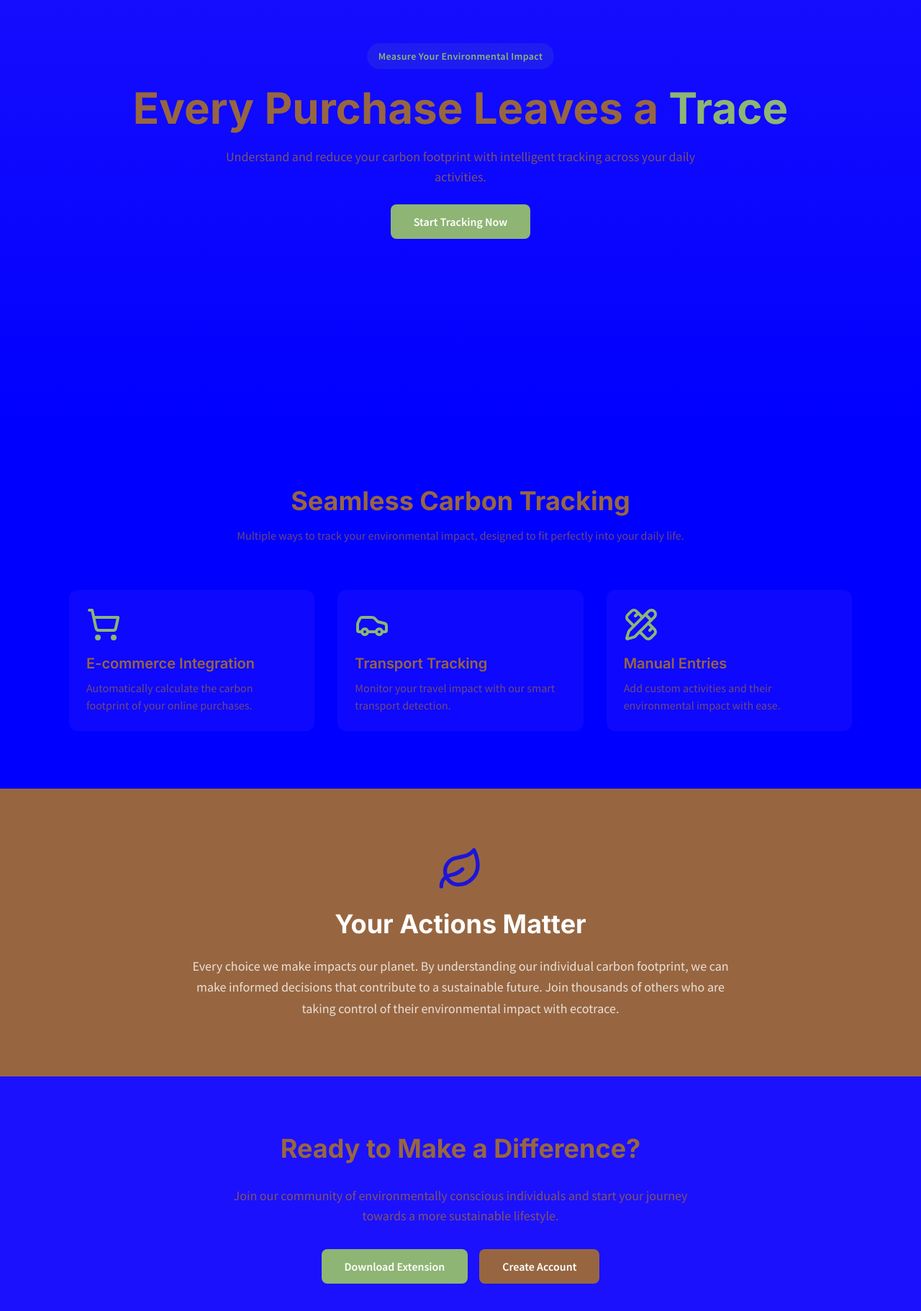
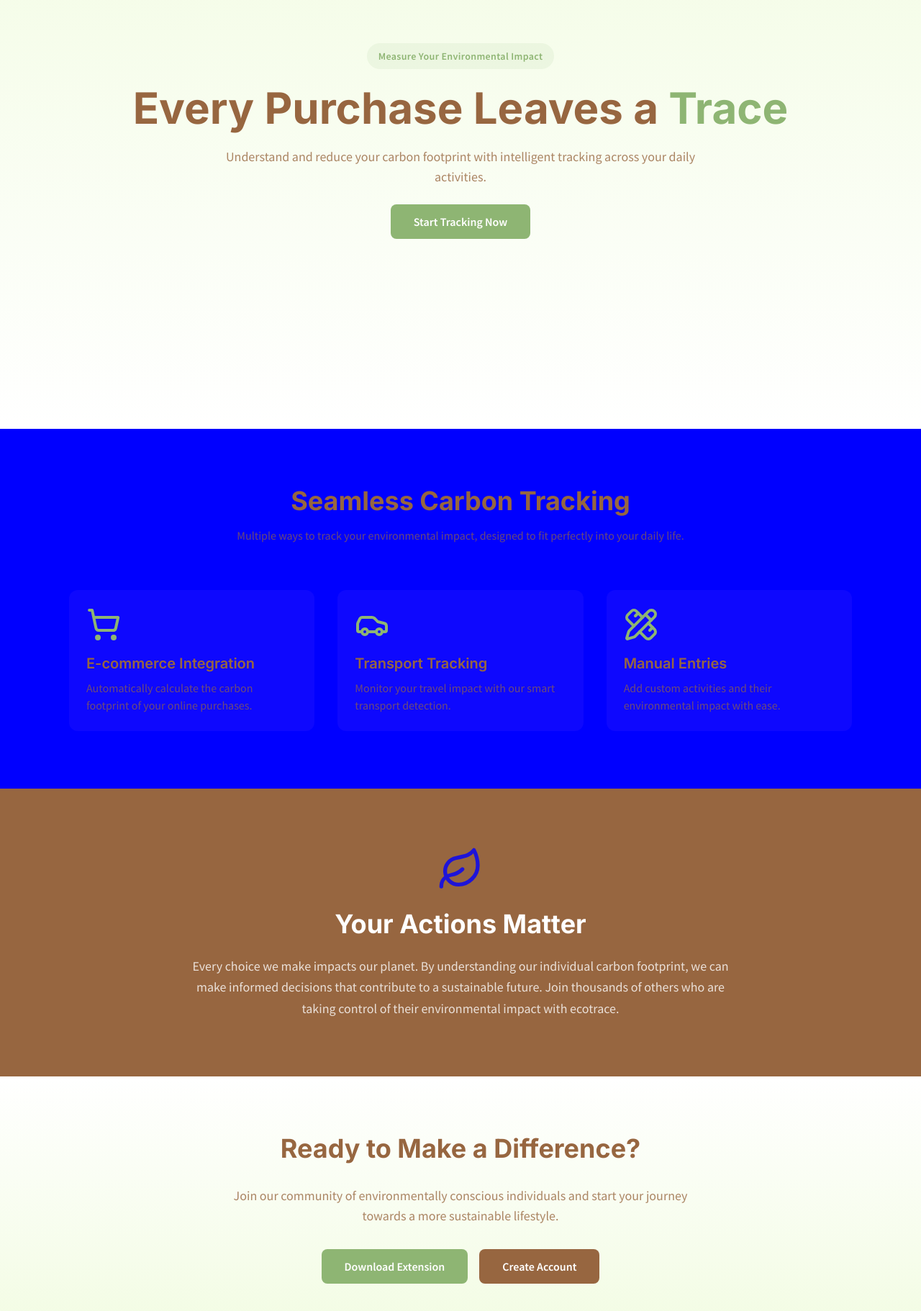
Before and after one commit to sakshamg567/ecofootprint-journey, a React (Vite) app: page / in a window 1280 px wide. Shown: the part 204-2026 px from the top of the page at 72% size. Built offline with nearby package versions, Linux system fonts and the light colour scheme.

Commit message:
Update background gradient
Adjusts the background to a white and greenish gradient.

```diff
--- a/src/pages/Index.tsx
+++ b/src/pages/Index.tsx
@@ -1,4 +1,3 @@
-
 import { Leaf, ShoppingCart, Car, PencilRuler } from "lucide-react";
 import { motion } from "framer-motion";
 
@@ -6,7 +5,7 @@ const Index = () => {
   return (
     <div className="min-h-screen">
       {/* Hero Section */}
-      <section className="relative h-screen flex items-center justify-center bg-gradient-to-b from-accent/20 to-background px-4">
+      <section className="relative h-screen flex items-center justify-center bg-gradient-to-b from-[#F2FCE2] to-white px-4">
         <div className="container max-w-6xl mx-auto text-center">
           <motion.div
             initial={{ opacity: 0, y: 20 }}
@@ -102,7 +101,7 @@ const Index = () => {
       </section>
 
       {/* CTA Section */}
-      <section className="py-20 px-4 bg-accent/20">
+      <section className="py-20 px-4 bg-gradient-to-t from-[#F2FCE2] to-white">
         <div className="container max-w-6xl mx-auto text-center">
           <motion.div
             initial={{ opacity: 0, y: 20 }}
```
